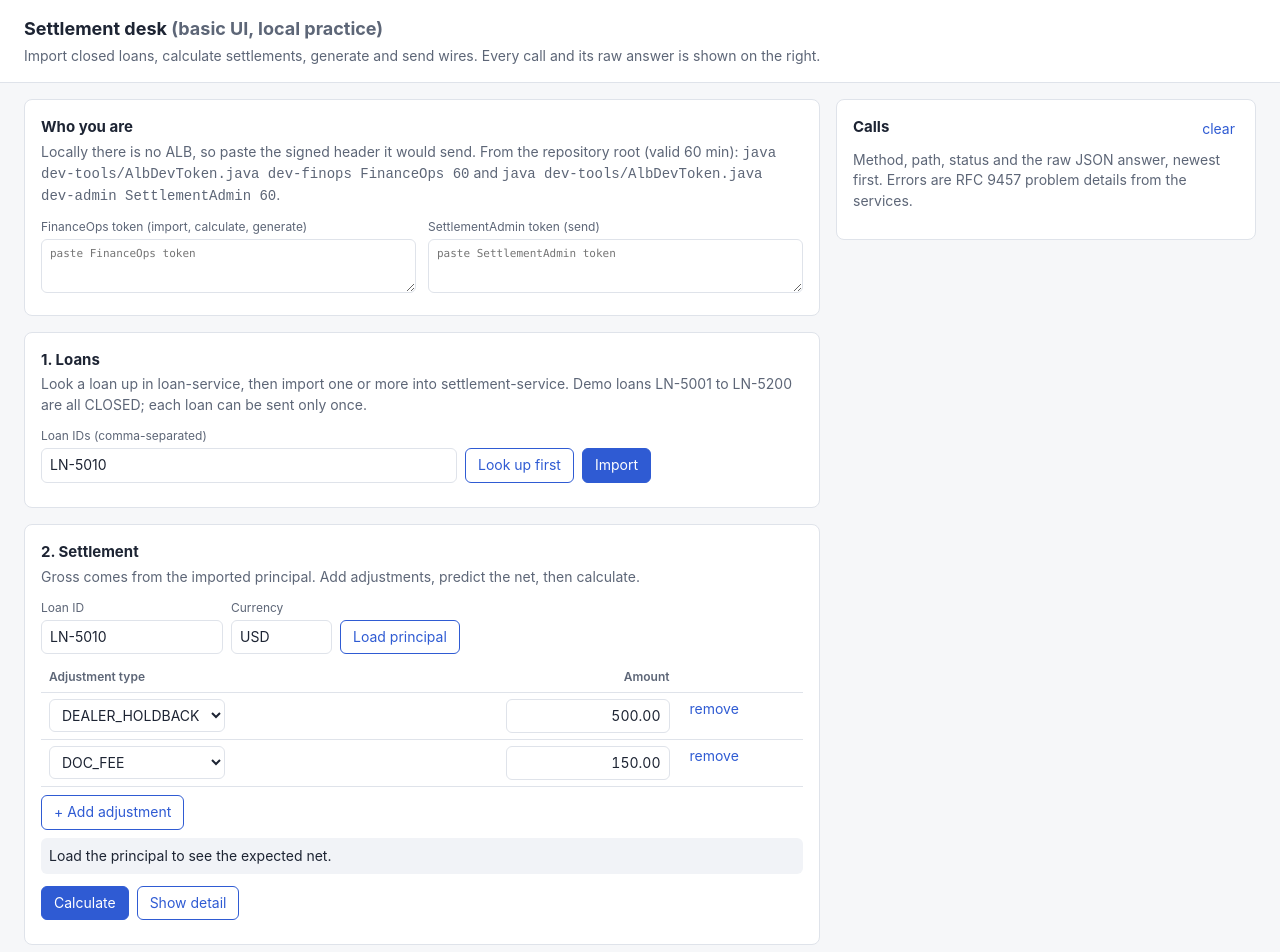
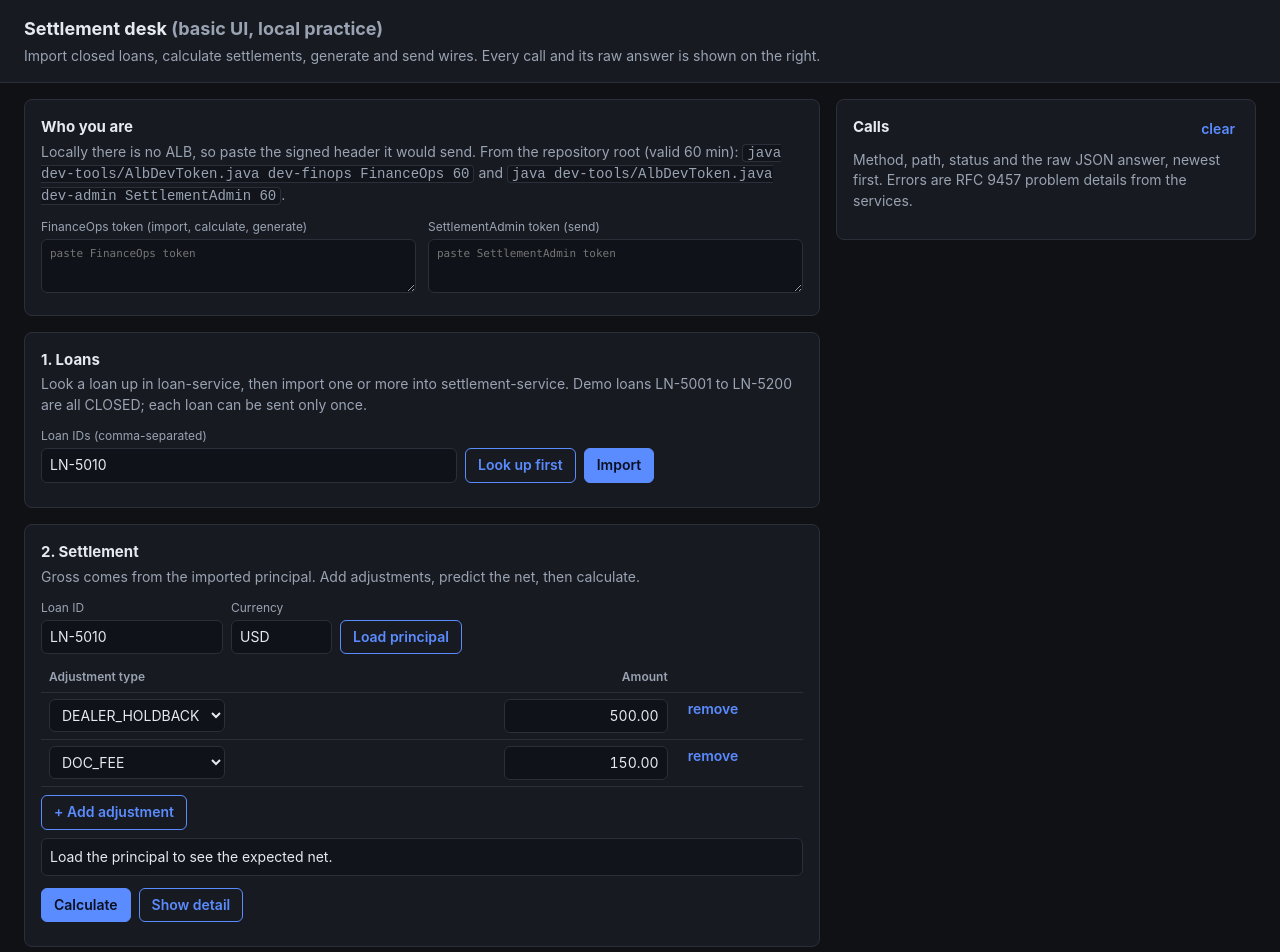
Before and after one commit to headnose/dealer-settlement-platform, a plain HTML site: page ui/index.html in a window 1280 px wide. Shown: the top 952 px of the page. Drawn offline with Linux system fonts and the light colour scheme.

```diff
--- a/ui/index.html
+++ b/ui/index.html
@@ -6,8 +6,10 @@
 <title>DSP - Settlement desk (basic UI)</title>
 <style>
   :root {
-    --bg: #f6f7f9; --panel: #ffffff; --ink: #1d2433; --muted: #5d6677; --line: #dfe3ea;
-    --accent: #2f5bd3; --ok: #1f7a4d; --warn: #9a6200; --err: #b42318; --code: #f1f3f7;
+    color-scheme: dark;   /* dark scrollbars, checkboxes and form controls */
+    --bg: #0f1115; --panel: #171a21; --ink: #e6e9ef; --muted: #9aa3b2; --line: #2a2f3a;
+    --accent: #5b8cff; --accent-ink: #0b1020; --field: #0f1218;
+    --ok: #4cc38a; --warn: #f0b354; --err: #ff6b6b; --code: #11141a;
   }
   * { box-sizing: border-box; }
   body { margin: 0; font: 14px/1.45 -apple-system, BlinkMacSystemFont, "Segoe UI", Roboto, sans-serif;
@@ -23,11 +25,12 @@
   section .hint { margin: 0 0 12px; color: var(--muted); }
   label { display: block; font-size: 12px; color: var(--muted); margin-bottom: 4px; }
   input, select, textarea { font: inherit; padding: 6px 8px; border: 1px solid var(--line); border-radius: 6px;
-                            background: #fff; color: var(--ink); }
+                            background: var(--field); color: var(--ink); }
+  input:focus, select:focus, textarea:focus { outline: none; border-color: var(--accent); }
   textarea { width: 100%; font-family: ui-monospace, Menlo, monospace; font-size: 11px; height: 54px; }
   button { font: inherit; padding: 6px 12px; border-radius: 6px; border: 1px solid var(--accent);
-           background: var(--accent); color: #fff; cursor: pointer; }
-  button.secondary { background: #fff; color: var(--accent); }
+           background: var(--accent); color: var(--accent-ink); font-weight: 600; cursor: pointer; }
+  button.secondary { background: transparent; color: var(--accent); }
   button.link { border: none; background: none; color: var(--accent); padding: 0 4px; }
   button:disabled { opacity: .5; cursor: default; }
   .row { display: flex; gap: 8px; align-items: end; flex-wrap: wrap; margin-bottom: 8px; }
@@ -39,9 +42,11 @@
   .kv { display: grid; grid-template-columns: 160px 1fr; gap: 4px 12px; margin-top: 8px; }
   .kv div:nth-child(odd) { color: var(--muted); }
   .badge { display: inline-block; padding: 1px 8px; border-radius: 10px; font-size: 12px; font-weight: 600;
-           background: var(--code); }
+           background: var(--code); border: 1px solid var(--line); }
   .badge.ok { color: var(--ok); } .badge.warn { color: var(--warn); } .badge.err { color: var(--err); }
-  .check { margin-top: 8px; padding: 8px; border-radius: 6px; background: var(--code); }
+  .check { margin-top: 8px; padding: 8px; border-radius: 6px; background: var(--code); border: 1px solid var(--line); }
+  a { color: var(--accent); }
+  code { background: var(--code); border: 1px solid var(--line); border-radius: 4px; padding: 0 4px; }
   .check.ok { color: var(--ok); } .check.err { color: var(--err); }
   #log { font-family: ui-monospace, Menlo, monospace; font-size: 12px; }
   #log .entry { border-bottom: 1px solid var(--line); padding: 8px 0; }
@@ -260,6 +265,7 @@ function updatePrediction() {
   $('prediction').className = 'check';
   $('prediction').textContent = `Expected: gross ${money(principal)} - adjustments ${money(total)} = net ${money(principal - total)}`;
 }
+$('btnAddAdj').onclick = () => addAdjustment();
 addAdjustment('DEALER_HOLDBACK', '500.00');
 addAdjustment('DOC_FEE', '150.00');
 
```
Also changed, not shown: 1 other file.
